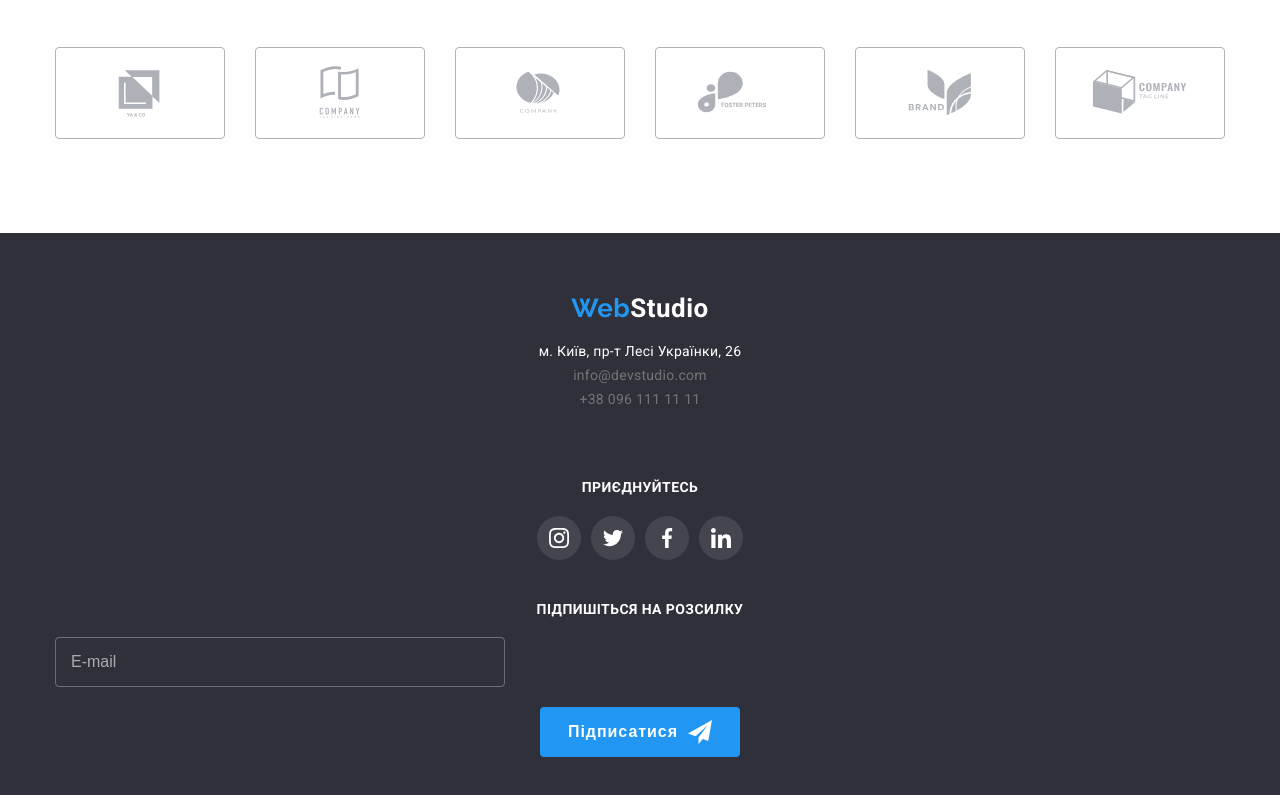
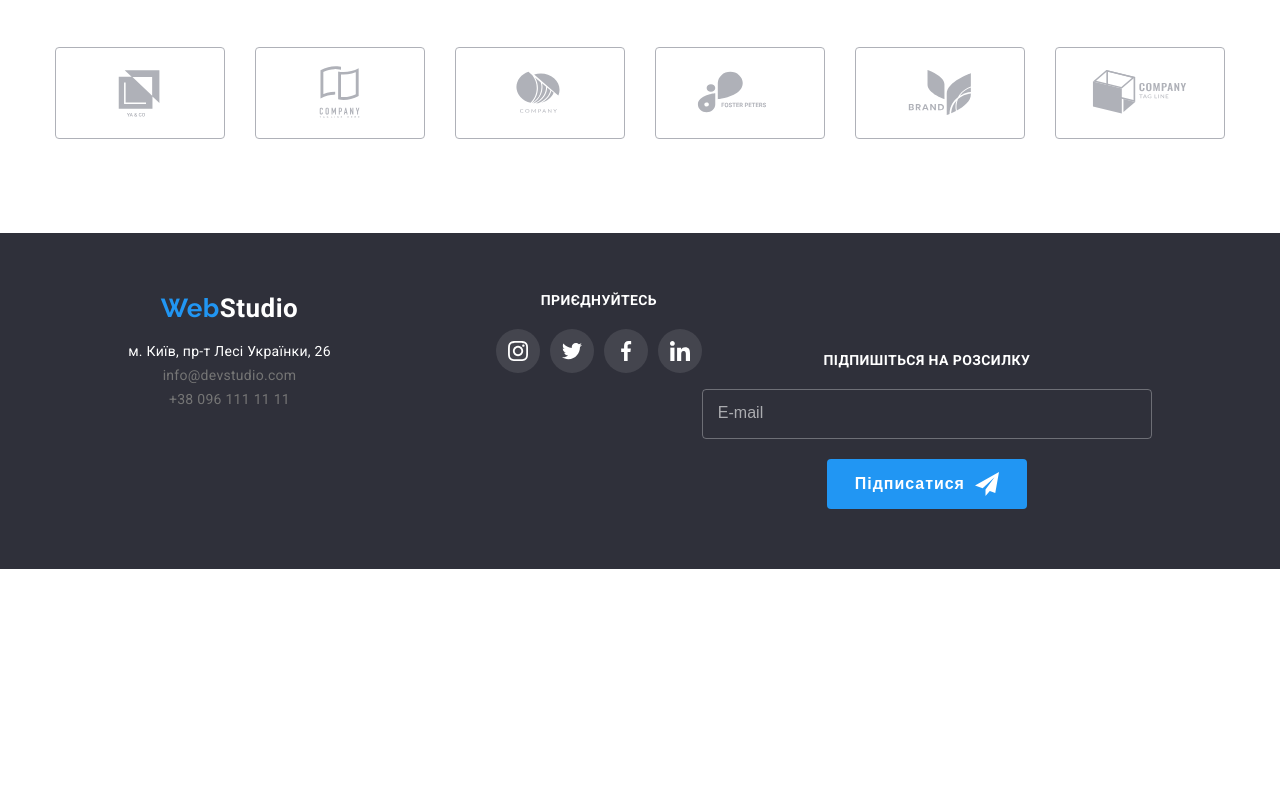
Before and after one commit to Kolokol2002/goit-markup-hw-08, a plain HTML site: page index.html in a window 1280 px wide. Shown: the part 2447-3242 px from the top of the page. After the commit the page ends 3016 px from the top, so only its background shows below. Drawn offline with Linux system fonts and the light colour scheme.

Commit message:
footer adaptive for tablet

```diff
--- a/sass/layout/_footer.scss
+++ b/sass/layout/_footer.scss
@@ -5,13 +5,25 @@
 
     &__container {
         // display: flex;
+        @include for-tablet-up {
+            display: flex;
+            align-content: center;
+            justify-content: center;
+            flex-wrap: wrap;
+        }
     }
 
     &__nav {
         // margin-right: 70px;
         text-align: center;
         line-height: 1.71;
-        margin-bottom: 60px;
+        @include for-tablet-down {
+            margin-bottom: 60px;
+        }
+
+        @include for-tablet-up {
+            margin-right: 165px;
+        }
     }
 
     &__logo {
@@ -56,8 +68,10 @@
 
 /* footer social */
 .social {
-    padding-top: 12px;
-    margin-right: auto;
+    // padding-top: 12px;
+    @include for-tablet-down {
+        margin-right: auto;
+    }
 
     &__icons {
         @extend %flex-center;
@@ -82,9 +96,12 @@
 }
 
 /* footer form */
-
 .form-email {
-    padding-top: 12px;
+    // padding-top: 12px;
+    @include for-tablet-up {
+        margin-top: 60px;
+        width: 450px;
+    }
 
     &__form {
         // display: inline-flex;
@@ -92,7 +109,6 @@
     }
 
     &__input {
-        // width: 360px;
         width: 100%;
         max-width: 450px;
         height: 50px;
@@ -102,6 +118,7 @@
         box-sizing: border-box;
         // margin-right: 12px;
         margin-bottom: 20px;
+        // margin: 0 auto 20px;
         // margin: 0 auto ;
         padding: 15px;
         color: rgba(255, 255, 255, 0.6);
--- a/sass/layout/_header.scss
+++ b/sass/layout/_header.scss
@@ -108,7 +108,7 @@
 
     &__icons {
         position: relative;
-        z-index: 3;
+        z-index: 2;
 
         &.is-open {
 
```
Also changed, not shown: css/main.css, css/main.min.css, 2 other files.
